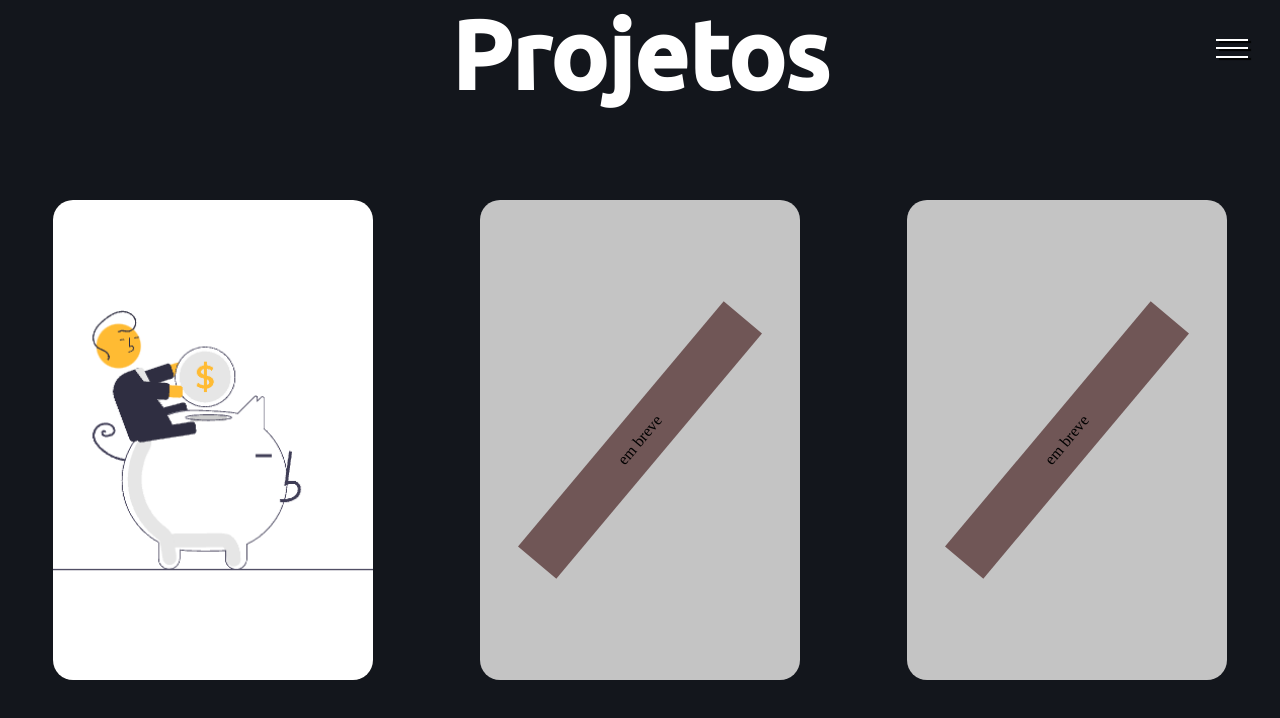
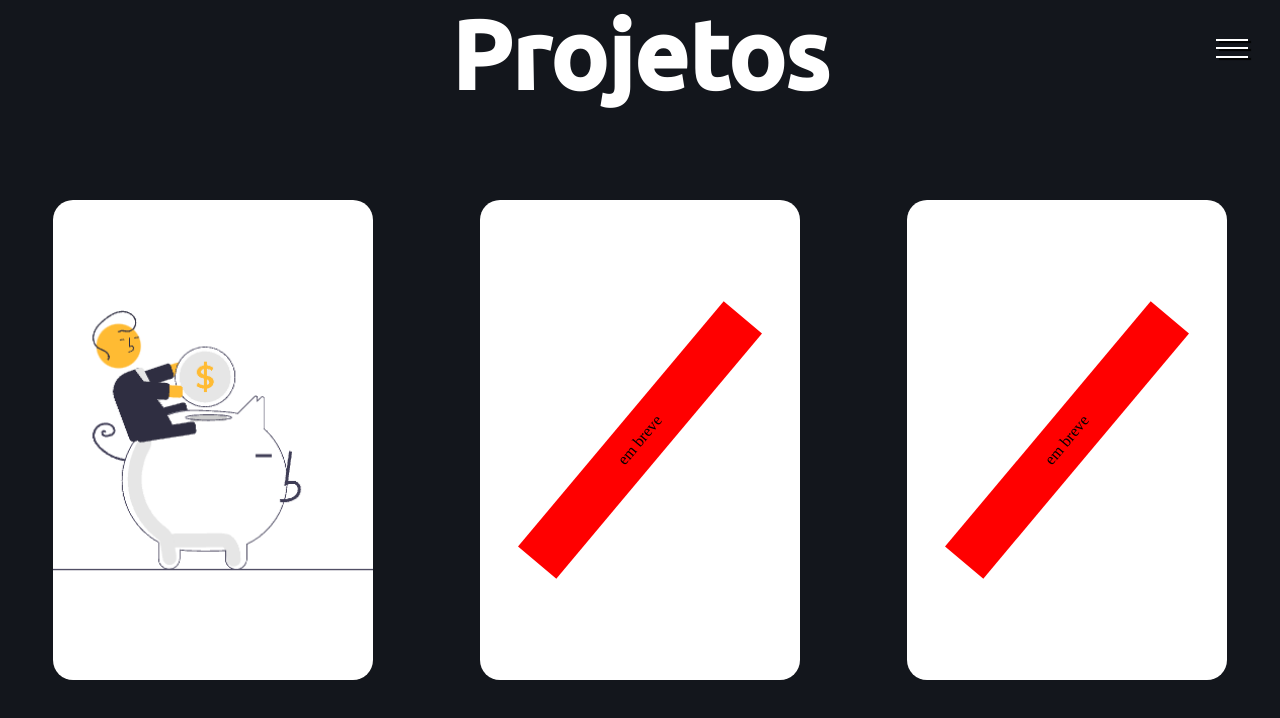
Before and after one commit to languageD/Portfolio, a React (Vite) app: page /Projetos in a window 1280 px wide. Shown: the top 718 px of the page. Built offline with nearby package versions, Linux system fonts and the light colour scheme.

Commit message:
transition cards

```diff
--- a/src/pages/Conhecimento.module.css
+++ b/src/pages/Conhecimento.module.css
@@ -22,7 +22,7 @@
   width: 35%;
   height: 0.2rem;
   margin: 0 auto;
-  background-color: black;
+  background-color: white;
   border: none;
   border-radius: 2rem;
 
--- a/src/pages/Projetos.jsx
+++ b/src/pages/Projetos.jsx
@@ -1,7 +1,6 @@
 import React from "react";
 import styles from './Projetos.module.css'
 import costsImg from '../img/costsImg.png'
-import comingsoon from  '../img/embreve.jpg'
 import SideHamburger from "../Components/SideHamburger";
 
 function Projetos(){
--- a/src/pages/Projetos.module.css
+++ b/src/pages/Projetos.module.css
@@ -70,14 +70,13 @@
 
 
 
-.projeto_itens{
-  display: flex;
-  flex-wrap: wrap;
+
+.breve{
   width: 100%;
-  justify-content: center;
+  background-color: red;
 }
 .pro {
-  background-color: #C4C4C4;
+  background-color: white;
   height: 30rem;
   width: 20rem;
   border-radius: 20px;
@@ -86,14 +85,18 @@
   justify-content: center;
   cursor: pointer;
   overflow: hidden;
-  transition: ease-in-out 0.3s;
+  transition: ease-in-out 1s;
+  opacity: 1;
+
 }
 .pro:hover {
   letter-spacing: 5px;
+  opacity: 0.4;
+  transition: 1s;
+
 }
 .pro div {
-  background-color: #705656;
-  width: 150rem;
+
   text-align: center;
   padding: 5% 0;
   transform: rotate(-50deg);
```
